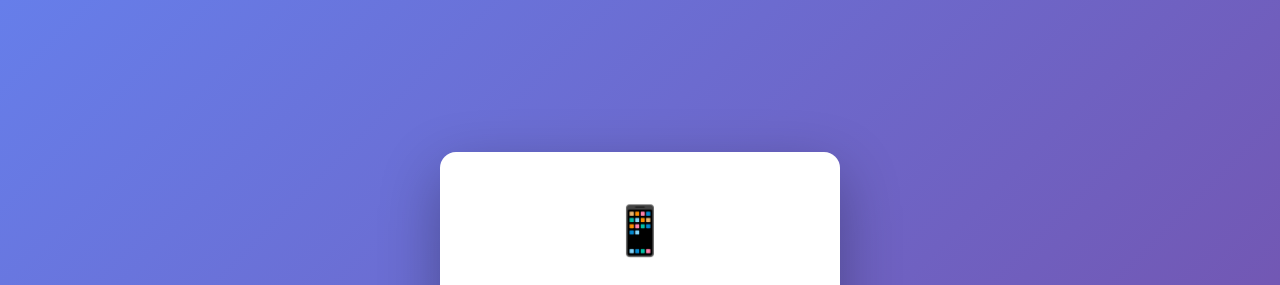
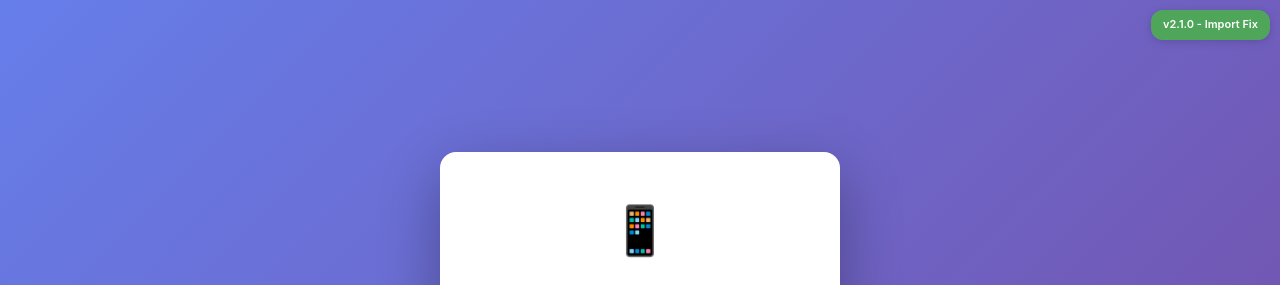
Before and after one commit to Ezbyname/team-selector, a website: page frontend/login.html in a window 1280 px wide. Shown: the top 285 px of the page. Drawn offline with Linux system fonts and the light colour scheme.

Commit message:
Add version badge to login page for deployment verification

```diff
--- a/frontend/login.html
+++ b/frontend/login.html
@@ -8,6 +8,11 @@
   <link rel="stylesheet" href="auth.css">
 </head>
 <body>
+  <!-- Version Badge -->
+  <div style="position: fixed; top: 10px; right: 10px; background: rgba(76, 175, 80, 0.9); color: white; padding: 6px 12px; border-radius: 12px; font-size: 11px; font-weight: 600; z-index: 9999; box-shadow: 0 2px 8px rgba(0,0,0,0.15);">
+    v2.1.0 - Import Fix
+  </div>
+
   <div class="auth-container">
     <!-- Phone Entry Screen -->
     <section id="phoneScreen" class="auth-screen active">
```
